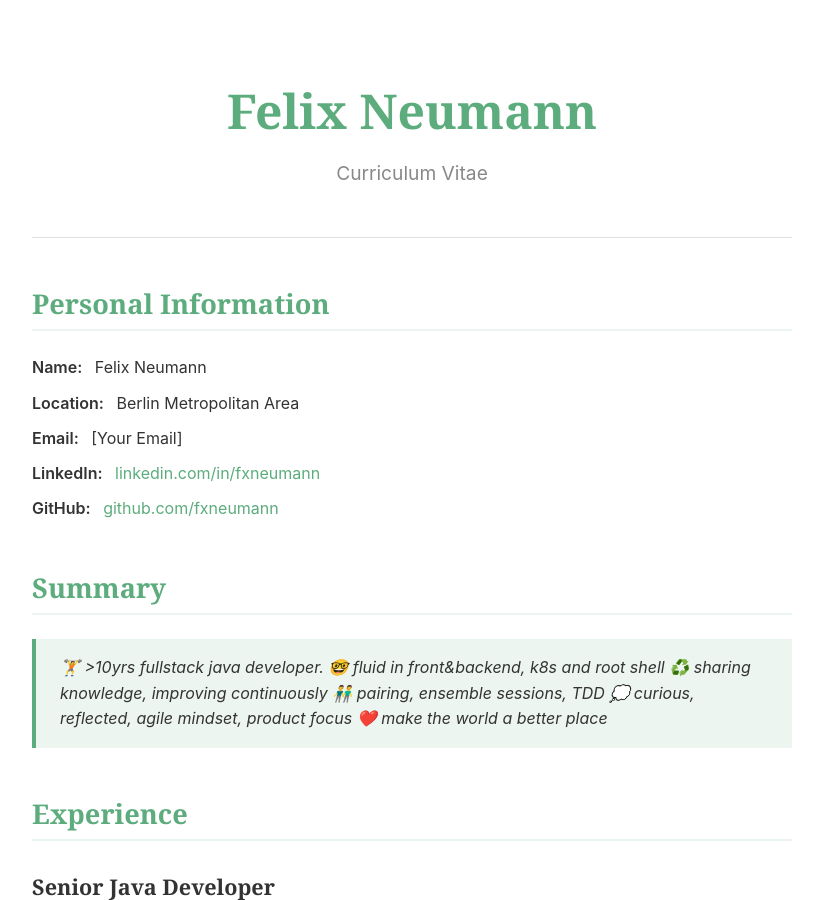
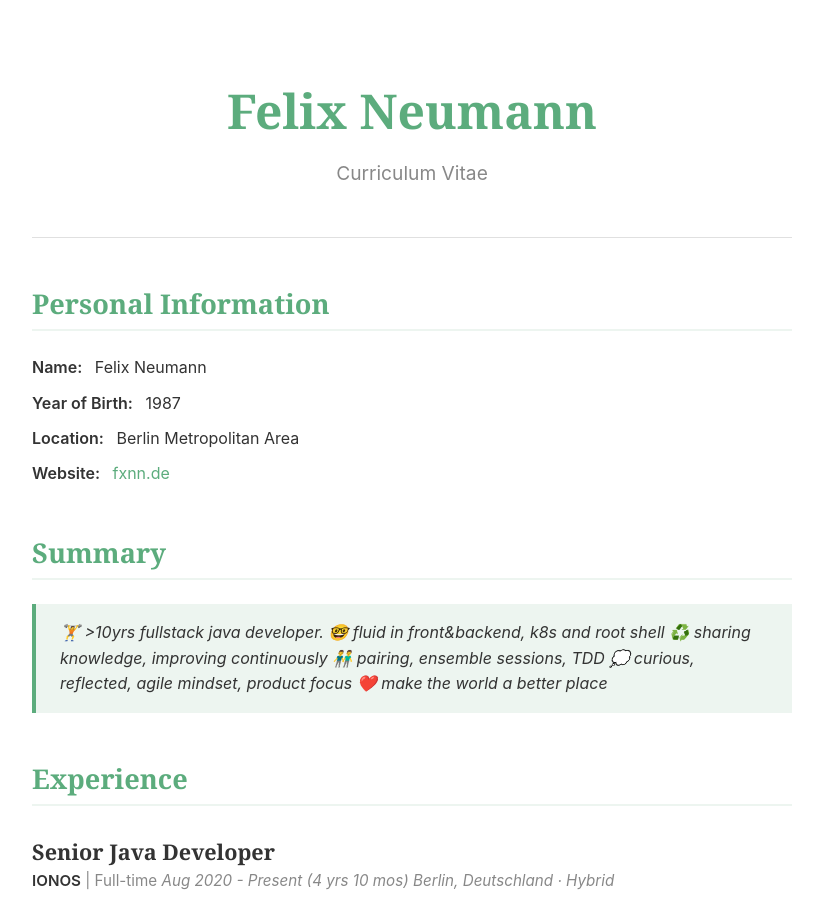
Before and after one commit to fxnn/fxnn.github.io, a Jekyll site: the page built from cv.md, in a window 1280 px wide and 900 px high. Shown: the whole window, without its empty margins (228-1051 px from the left). Built offline with Jekyll 4.4.1, drawn with Linux system fonts in a browser that asks for light colours.

Commit message:
docs: Update CV personal info

```diff
--- a/cv.md
+++ b/cv.md
@@ -6,10 +6,9 @@ title: Curriculum Vitae
 ## Personal Information
 
 *   **Name:** Felix Neumann
+*   **Year of Birth:** 1987
 *   **Location:** Berlin Metropolitan Area
-*   **Email:** [Your Email]
-*   **LinkedIn:** [linkedin.com/in/fxneumann](https://linkedin.com/in/fxneumann)
-*   **GitHub:** [github.com/fxneumann](https://github.com/fxneumann)
+*   **Website:** [fxnn.de](https://fxnn.de)
 
 ## Summary
 
```
